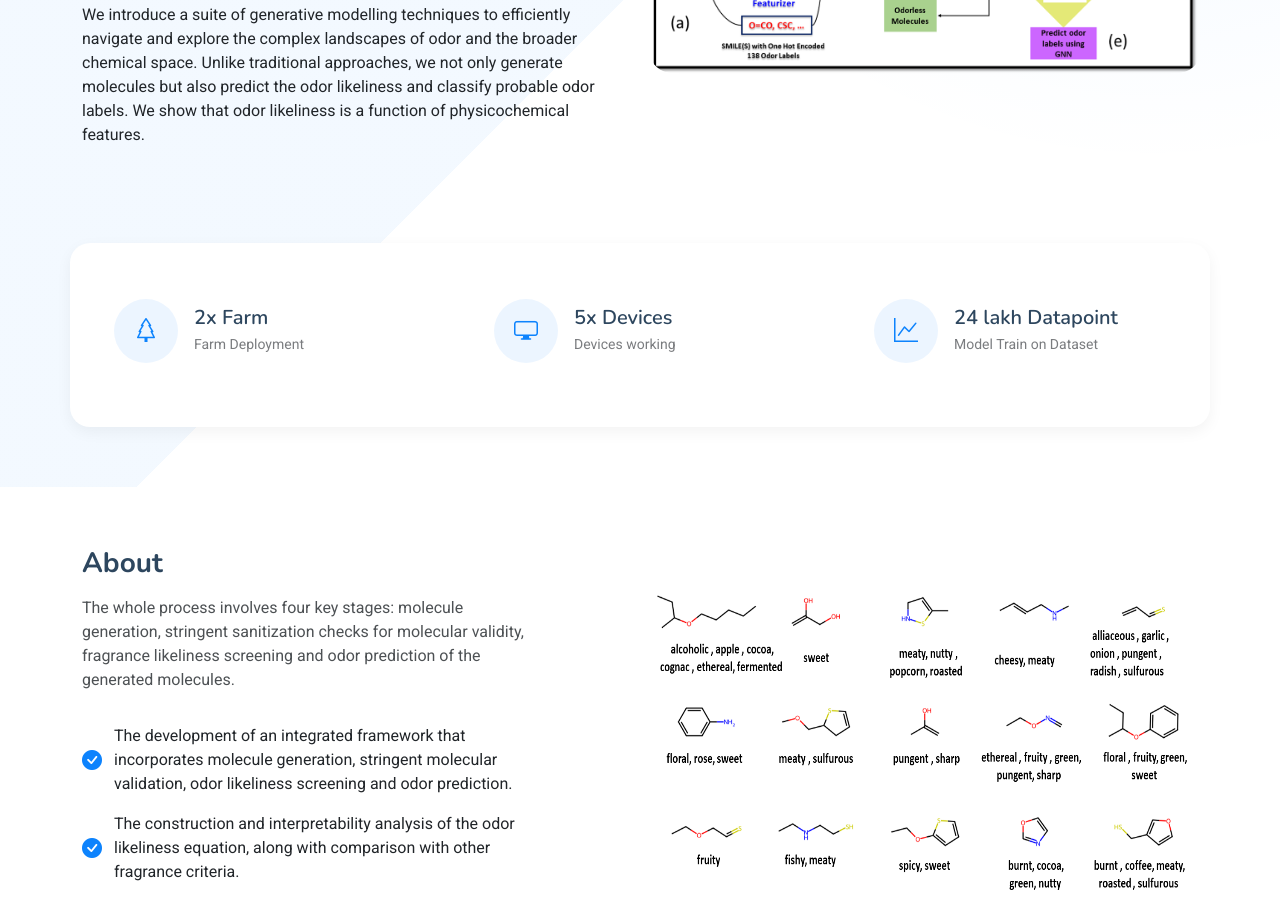
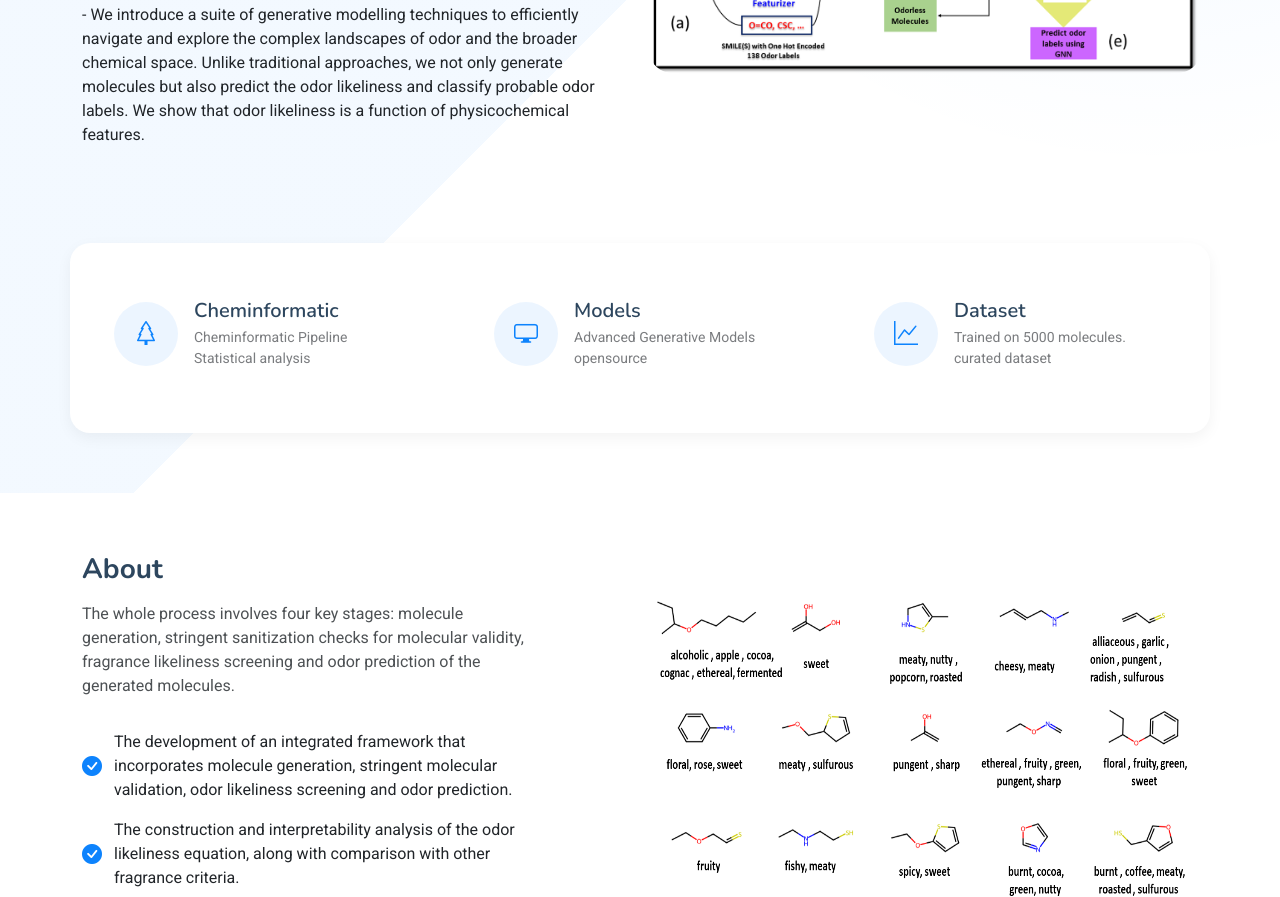
Before and after one commit to KumarS8494/Exploring_Fragrance_Space_with_Generative_model, a plain HTML site: page index.html in a window 1280 px wide. Shown: the part 520-1417 px from the top of the page. Drawn offline with nearby package versions, Linux system fonts and the light colour scheme.

Commit message:
updated on 03-02-2025

```diff
--- a/index.html
+++ b/index.html
@@ -70,7 +70,7 @@
                 <span class="accent-text">Odor Prediction</span>
               </h1>
 
-              <p class="mb-4 mb-md-5">
+              <p class="mb-4 mb-md-5">-
                 We introduce a suite of generative modelling techniques to
 efficiently navigate and explore the complex landscapes of odor
 and the broader chemical space. Unlike traditional approaches, we
@@ -118,8 +118,9 @@ function of physicochemical features.
                 <i class="bi bi-tree"></i>
               </div>
               <div class="stat-content">
-                <h4>2x Farm</h4>
-                <p class="mb-0">Farm Deployment</p>
+                <h4>Cheminformatic</h4>
+                <p class="mb-0">Cheminformatic Pipeline
+                  Statistical analysis</p>
               </div>
             </div>
           </div>
@@ -129,8 +130,9 @@ function of physicochemical features.
                 <i class="bi bi-display"></i>
               </div>
               <div class="stat-content">
-                <h4>5x Devices</h4>
-                <p class="mb-0">Devices working</p>
+                <h4>Models</h4>
+                <p class="mb-0">Advanced Generative Models
+                  opensource</p>
               </div>
             </div>
           </div>
@@ -140,8 +142,9 @@ function of physicochemical features.
                 <i class="bi bi-graph-up"></i>
               </div>
               <div class="stat-content">
-                <h4>24 lakh Datapoint</h4>
-                <p class="mb-0">Model Train on Dataset</p>
+                <h4>Dataset </h4>
+                <p class="mb-0">Trained on 5000 molecules.
+                  curated dataset</p>
               </div>
             </div>
           </div>
```
